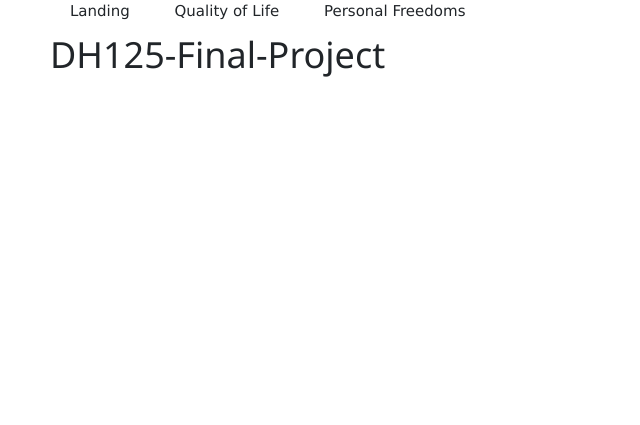
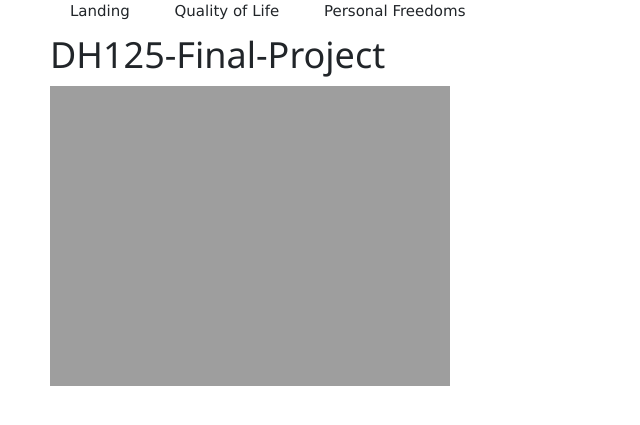
Before and after one commit to LHarrison36/DH125-Final-Project, a Jekyll site: the page built from index.md, in a window 1280 px wide. Shown: the top 425 px of the page, without its empty margins (0-640 px from the left). Built offline with Jekyll 4.4.1, drawn with Linux system fonts in a browser that asks for light colours.

Commit message:
Update index.md

```diff
--- a/index.md
+++ b/index.md
@@ -4,3 +4,5 @@ layout: template
 filename: index
 ---
 # DH125-Final-Project
+
+<img src="[pic_trulli.jpg](https://images.pexels.com/photos/1542495/pexels-photo-1542495.jpeg?cs=srgb&dl=pexels-james-wheeler-1542495.jpg&fm=jpg)" alt="Italian Trulli">
```
